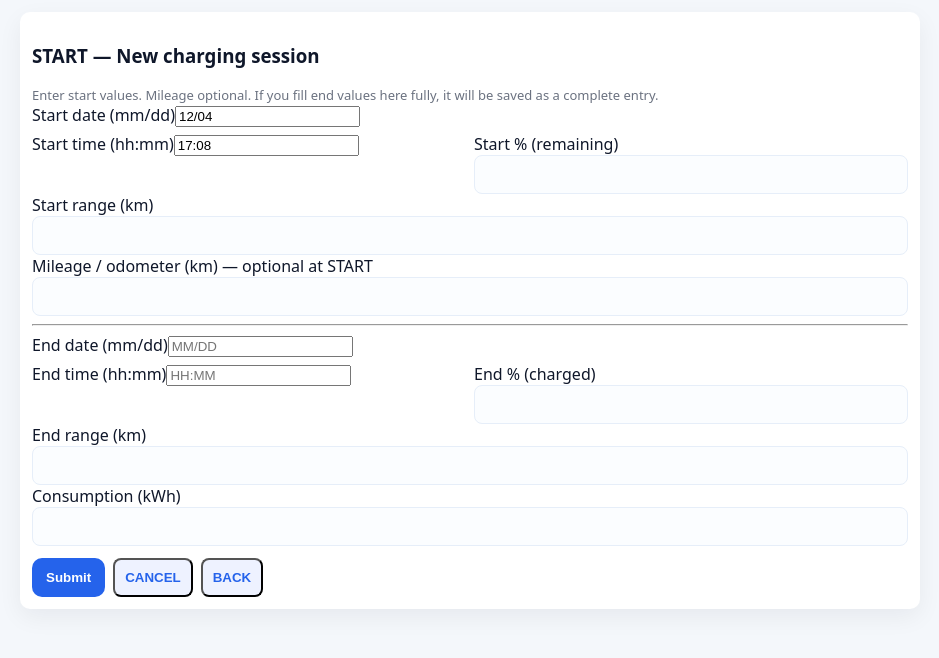
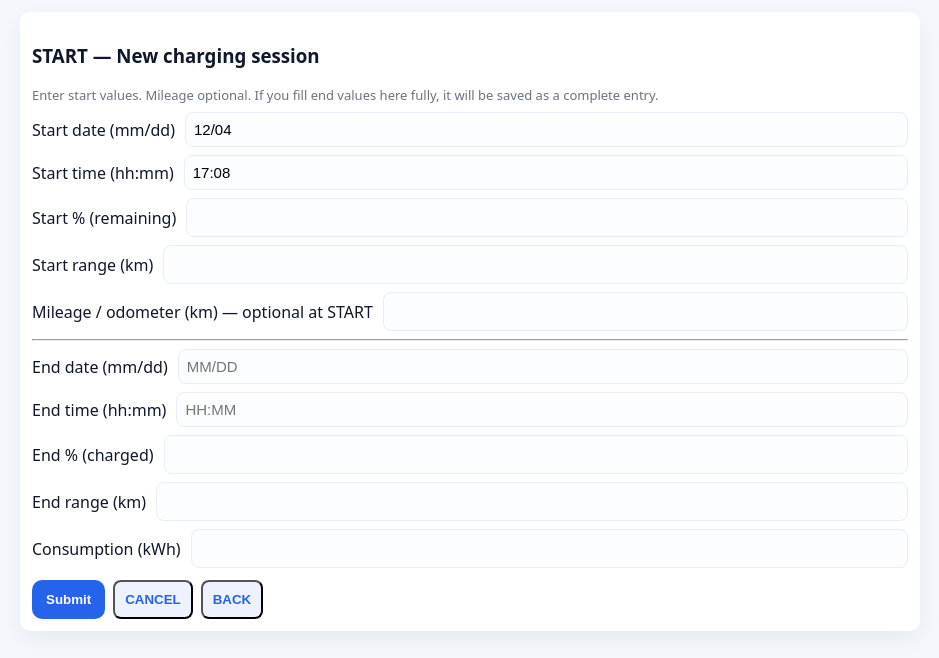
Before and after one commit to inckredilus/EVcharge, a React (Vite) app: page / in a window 1280 px wide. Both pictures are taken after a click on the button "START". Shown: the top 658 px of the page, without its empty margins (170-1109 px from the left). Built offline with nearby package versions, Linux system fonts and the light colour scheme.

Commit message:
regen ver 1.0: full app regeneration — update BACK, SHOW, validation, layout and defaults

```diff
--- a/src/App.jsx
+++ b/src/App.jsx
@@ -3,31 +3,22 @@ import Home from "./components/Home.jsx";
 import StartForm from "./components/StartForm.jsx";
 import CompleteForm from "./components/CompleteForm.jsx";
 import ShowView from "./components/ShowView.jsx";
-import { loadLogs, getLastLog } from "./utils.js";
+import { getLastLog } from "./utils.js";
 
-/*
-  App controls the global mode/state.
-  Modes:
-    - "home"
-    - "start"   (new start form)
-    - "complete" (complete existing pending entry)
-    - "show"    (view last record + history)
-*/
 export default function App() {
   const [mode, setMode] = useState("home");
   const [last, setLast] = useState(null);
-  const [logsVersion, setLogsVersion] = useState(0); // bump when logs change
+  const [version, setVersion] = useState(0);
 
   useEffect(() => {
     setLast(getLastLog());
-  }, [logsVersion]);
+  }, [version]);
 
-  function refreshLogs() {
-    setLogsVersion((v) => v + 1);
+  function refresh() {
+    setVersion((v) => v + 1);
     setLast(getLastLog());
   }
 
-  // Render selected mode
   return (
     <div className="app-root">
       {mode === "home" && (
@@ -36,13 +27,13 @@ export default function App() {
           goComplete={() => setMode("complete")}
           goShow={() => setMode("show")}
           last={last}
-          refreshLogs={refreshLogs}
+          refreshLogs={refresh}
         />
       )}
       {mode === "start" && (
         <StartForm
           onDone={() => {
-            refreshLogs();
+            refresh();
             setMode("home");
           }}
           onCancel={() => setMode("home")}
@@ -52,7 +43,7 @@ export default function App() {
       {mode === "complete" && (
         <CompleteForm
           onDone={() => {
-            refreshLogs();
+            refresh();
             setMode("home");
           }}
           onCancel={() => setMode("home")}
@@ -62,20 +53,11 @@ export default function App() {
       {mode === "show" && (
         <ShowView
           onBack={() => {
-            // Show view back takes user to COMPLETE OR START depending on last record
-            const l = getLastLog();
-            if (!l) {
-              setMode("start");
-            } else {
-              // if pending -> complete, else return to home (but HOME allows start)
-              const { isPendingStart } = require("./utils.js"); // dynamic import not needed; using function below
-              const pending = l && l.endDate === "" && l.endTime === "" && l.endPct === "" && l.endRange === "" && (l.Consumption === "" || l.Consumption === undefined || l.Consumption === null);
-              if (pending) setMode("complete");
-              else setMode("home");
-            }
+            // Always return to home when BACK pressed from SHOW (per spec)
+            setMode("home");
           }}
           onDelete={() => {
-            refreshLogs();
+            refresh();
             setMode("home");
           }}
         />
--- a/src/components/Home.jsx
+++ b/src/components/Home.jsx
@@ -1,18 +1,12 @@
 import React from "react";
-import { getLastLog, isPendingStart, isCompleteLog } from "../utils.js";
+import { isPendingStart, isCompleteLog } from "../utils.js";
 
-/*
- Home shows three buttons and an info text below them.
- Buttons enabled/disabled depending on last log state.
-*/
 export default function Home({ goStart, goComplete, goShow, last, refreshLogs }) {
-  // Evaluate state
-  const lastLog = last; // passed from App
+  const lastLog = last;
   const hasAny = !!lastLog;
   const pending = lastLog ? isPendingStart(lastLog) : false;
   const complete = lastLog ? isCompleteLog(lastLog) : false;
 
-  // Determine button enabled/disabled and info text
   let startEnabled = false;
   let completeEnabled = false;
   let showEnabled = false;
@@ -34,7 +28,6 @@ export default function Home({ goStart, goComplete, goShow, last, refreshLogs })
     showEnabled = true;
     infoText = "Ready to start a new charging record.";
   } else {
-    // fallback - treat as ready to start
     startEnabled = true;
     completeEnabled = false;
     showEnabled = true;
@@ -63,7 +56,6 @@ export default function Home({ goStart, goComplete, goShow, last, refreshLogs })
   );
 }
 
-/* Compact inline summary. Keep simple. */
 function formatSummary(e) {
   if (!e) return "";
   const sDate = e.startDate && e.startDate.indexOf("T") !== -1 ? e.startDate.split("T")[0] : e.startDate;
--- a/src/components/ShowView.jsx
+++ b/src/components/ShowView.jsx
@@ -1,12 +1,6 @@
 import React from "react";
 import { loadLogs, removeLastLog } from "../utils.js";
 
-/*
- ShowView:
- - Displays pending (if any) and history (newest-first).
- - BACK button: returns to caller (App) which will direct to COMPLETE or START as appropriate.
- - DELETE allows deleting the last record and returns home.
-*/
 export default function ShowView({ onBack, onDelete }) {
   const logs = loadLogs();
   const last = logs.length ? logs[logs.length - 1] : null;
--- a/src/components/StartForm.jsx
+++ b/src/components/StartForm.jsx
@@ -1,14 +1,7 @@
 import React, { useEffect, useState } from "react";
 import { appendLog, buildIsoLocal } from "../utils.js";
 
-/*
- StartForm: used to create a new start (or full) entry.
- - Mileage optional for START. If user starts entering end fields, they must complete all end fields to submit.
- - When a full entry is submitted in Start mode, it's appended as complete.
- - On successful submit -> call onDone()
-*/
 export default function StartForm({ onDone, onCancel, last }) {
-  // local form state
   const [form, setForm] = useState({
     startDate: "",
     startTime: "",
@@ -23,7 +16,6 @@ export default function StartForm({ onDone, onCancel, last }) {
   });
 
   useEffect(() => {
-    // Autofill start date/time only if empty
     const now = new Date();
     const mm = String(now.getMonth() + 1).padStart(2, "0");
     const dd = String(now.getDate()).padStart(2, "0");
@@ -34,7 +26,6 @@ export default function StartForm({ onDone, onCancel, last }) {
       startDate: f.startDate || `${mm}/${dd}`,
       startTime: f.startTime || `${hh}:${min}`
     }));
-    // eslint-disable-next-line react-hooks/exhaustive-deps
   }, []);
 
   function update(field, value) {
@@ -42,13 +33,11 @@ export default function StartForm({ onDone, onCancel, last }) {
   }
 
   function validateAndSubmit() {
-    // require first four start fields
     if (!form.startDate || !form.startTime || form.startPct === "" || form.startRange === "") {
       alert("Start fields 1–4 are required (Mileage optional at START).");
       return;
     }
 
-    // detect if any end fields entered
     const anyEnd = Boolean(form.endDate || form.endTime || form.endPct || form.endRange || form.Consumption);
     const allEnd = Boolean(form.endDate && form.endTime && form.endPct && form.endRange && (form.Consumption !== "" && form.Consumption !== null && form.Consumption !== undefined));
 
@@ -57,7 +46,6 @@ export default function StartForm({ onDone, onCancel, last }) {
       return;
     }
 
-    // Build object - use ISO for dates if parsable
     const entry = {
       startDate: buildIsoLocal(form.startDate, form.startTime) || form.startDate,
       startTime: form.startTime,
@@ -84,7 +72,6 @@ export default function StartForm({ onDone, onCancel, last }) {
       return;
     }
 
-    // otherwise store as pending start
     appendLog(entry);
     alert("Start entry saved (pending).");
     onDone();
@@ -95,55 +82,45 @@ export default function StartForm({ onDone, onCancel, last }) {
       <h3>START — New charging session</h3>
       <div className="small">Enter start values. Mileage optional. If you fill end values here fully, it will be saved as a complete entry.</div>
 
-      <label>Start date (mm/dd)
+      <label className="label-row">Start date (mm/dd)
         <input value={form.startDate} onChange={(e)=>update("startDate", e.target.value)} placeholder="MM/DD" />
       </label>
 
-      <div className="row">
-        <div className="col">
-          <label>Start time (hh:mm)
+      <label className="label-row">Start time (hh:mm)
         <input value={form.startTime} onChange={(e)=>update("startTime", e.target.value)} placeholder="HH:MM" />
       </label>
-        </div>
-        <div className="col">
-          <label>Start % (remaining)
+
+      <label className="label-row">Start % (remaining)
         <input value={form.startPct} onChange={(e)=>update("startPct", e.target.value)} type="number" min="0" max="100"/>
       </label>
-        </div>
-      </div>
 
-      <label>Start range (km)
+      <label className="label-row">Start range (km)
         <input value={form.startRange} onChange={(e)=>update("startRange", e.target.value)} type="number"/>
       </label>
 
-      <label>Mileage / odometer (km) — optional at START
+      <label className="label-row">Mileage / odometer (km) — optional at START
         <input value={form.Mileage} onChange={(e)=>update("Mileage", e.target.value)} type="number"/>
       </label>
 
       <hr/>
 
-      <label>End date (mm/dd)
+      <label className="label-row">End date (mm/dd)
         <input value={form.endDate} onChange={(e)=>update("endDate", e.target.value)} placeholder="MM/DD" />
       </label>
 
-      <div className="row">
-        <div className="col">
-          <label>End time (hh:mm)
+      <label className="label-row">End time (hh:mm)
         <input value={form.endTime} onChange={(e)=>update("endTime", e.target.value)} placeholder="HH:MM" />
       </label>
-        </div>
-        <div className="col">
-          <label>End % (charged)
+
+      <label className="label-row">End % (charged)
         <input value={form.endPct} onChange={(e)=>update("endPct", e.target.value)} type="number" min="0" max="100"/>
       </label>
-        </div>
-      </div>
 
-      <label>End range (km)
+      <label className="label-row">End range (km)
         <input value={form.endRange} onChange={(e)=>update("endRange", e.target.value)} type="number"/>
       </label>
 
-      <label>Consumption (kWh)
+      <label className="label-row">Consumption (kWh)
         <input value={form.Consumption} onChange={(e)=>update("Consumption", e.target.value)} type="number" step="0.01"/>
       </label>
 
--- a/src/main.jsx
+++ b/src/main.jsx
@@ -1,9 +1,9 @@
 import React from "react";
-import ReactDOM from "react-dom/client";
+import { createRoot } from "react-dom/client";
 import App from "./App.jsx";
-import './styles.css'
+import "./styles.css"; // include CSS so Vite bundles it into dist
 
-ReactDOM.createRoot(document.getElementById("root")).render(
+createRoot(document.getElementById("root")).render(
   <React.StrictMode>
     <App />
   </React.StrictMode>
--- a/src/styles.css
+++ b/src/styles.css
@@ -1,4 +1,3 @@
-/* Mobile-first, simple layout */
 :root {
   --bg: #f4f7fb;
   --card: #ffffff;
@@ -35,6 +34,11 @@ body {
 .small { font-size:13px; color:var(--muted); margin-top:8px; }
 .row { display:flex; gap:8px; margin-top:6px; }
 .col { flex:1; min-width:0; }
+
+/* label-row ensures label and its input are horizontally aligned on same row */
+.label-row { display:flex; align-items:center; gap:10px; margin-top:8px; }
+.label-row input { flex:1; padding:8px; border-radius:8px; border:1px solid #e6eef9; font-size:15px; background:#fbfdff; }
+
 input[type="text"], input[type="number"], input[type="tel"] {
   width:100%; padding:10px; border-radius:8px; border:1px solid #e6eef9; font-size:15px; background:#fbfdff;
 }
```
Also changed, not shown: src/components/CompleteForm.jsx (+26 -48 lines), src/utils.js (+4 -14 lines), index.html (line endings or trailing spaces), 3 other files (tests, documents, lock files or other folders). Lines whose indentation alone changed are shown as unchanged.
